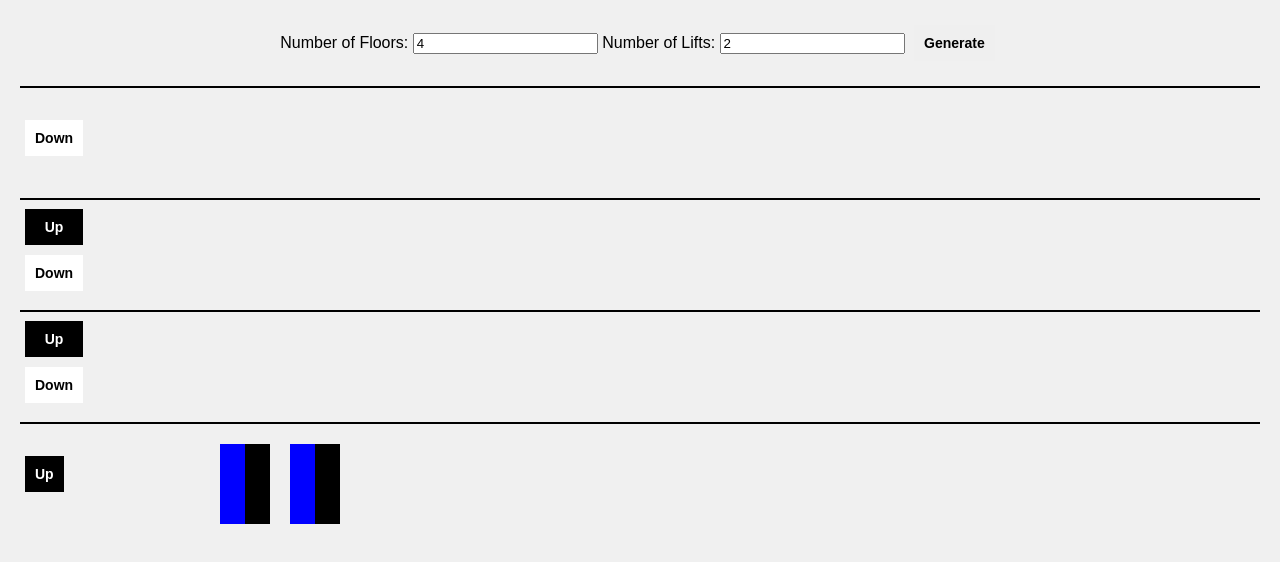
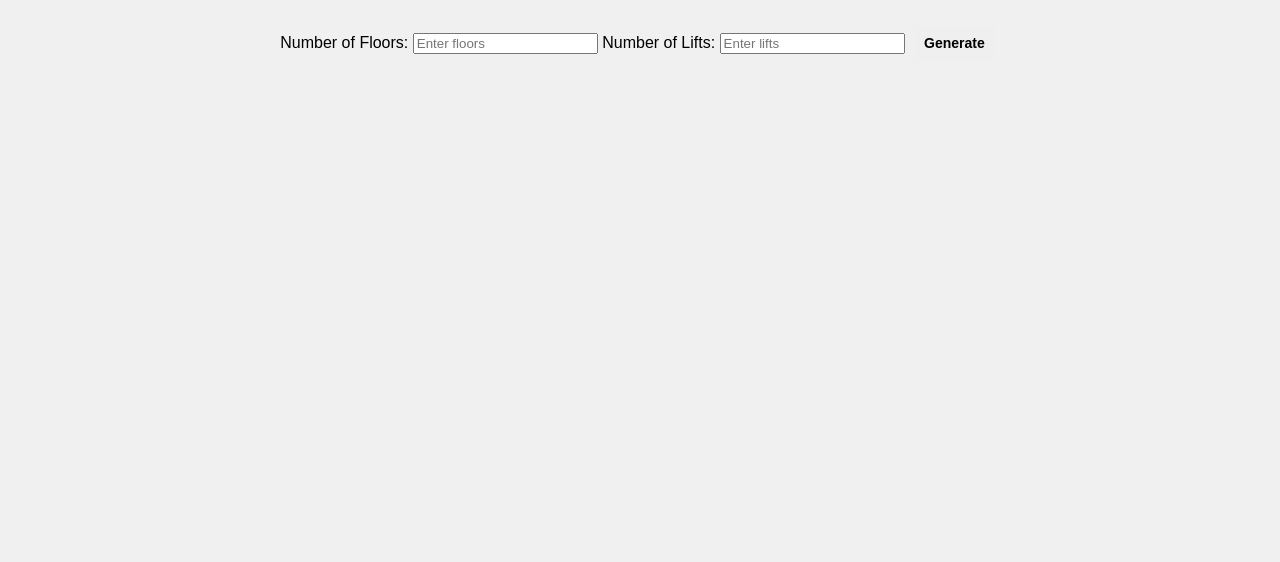
Before and after one commit to Shreyask24/Lift-Simulation, a plain HTML site: page index.html in a window 1280 px wide. Drawn offline with Linux system fonts and the light colour scheme.

Commit message:
Fixed issues

```diff
--- a/index.html
+++ b/index.html
@@ -1,21 +1,24 @@
 <!DOCTYPE html>
 <html lang="en">
+
 <head>
     <meta charset="UTF-8">
     <meta name="viewport" content="width=device-width, initial-scale=1.0">
     <title>Lift Simulation</title>
     <link rel="stylesheet" href="styles.css">
 </head>
+
 <body>
     <div id="control-panel">
         <label for="floors">Number of Floors:</label>
-        <input type="number" id="floors" value="4" min="2">
+        <input type="number" id="floors" min="2" placeholder="Enter floors">
         <label for="lifts">Number of Lifts:</label>
-        <input type="number" id="lifts" value="2" min="1">
+        <input type="number" id="lifts" min="1" placeholder="Enter lifts">
         <button id="generate">Generate</button>
     </div>
     <div id="building"></div>
 
     <script src="script.js"></script>
 </body>
+
 </html>
--- a/script.js
+++ b/script.js
@@ -7,9 +7,9 @@ function generateBuilding() {
     const liftsCount = parseInt(document.getElementById('lifts').value);
 
     const building = document.getElementById('building');
-    building.innerHTML = '';
+    building.innerHTML = ''; // Clear previous building layout
 
-    liftState = Array(liftsCount).fill(1);
+    liftState = Array(liftsCount).fill(1); // Initialize lifts to start at floor 1
 
     for (let i = 1; i <= floorsCount; i++) {
         const floor = document.createElement('div');
@@ -36,7 +36,6 @@ function generateBuilding() {
         }
 
         floor.appendChild(floorButtons);
-
         building.appendChild(floor);
     }
 
@@ -82,7 +81,7 @@ function moveLift(lift, liftIndex, targetFloor, targetY) {
 
         setTimeout(() => {
             lift.classList.remove('door-open');
-        }, 2500);
+        }, 2500); // Doors open for 2.5s before closing
     }, { once: true });
 }
 
--- a/styles.css
+++ b/styles.css
@@ -49,17 +49,19 @@ button {
 button.up {
     background-color: black;
     color: white;
+    border-radius: 50vh;
 }
 
 button.down {
     background-color: white;
     color: black;
+    border-radius: 50vh;
 }
 
 .lift {
     width: 50px;
     height: 80px;
-    background-color: #00f;
+    background-color: #000;
     position: absolute;
     bottom: 0;
     transition: transform 2s ease, left 0.5s ease;
@@ -74,7 +76,7 @@ button.down {
     position: absolute;
     width: 50%;
     height: 100%;
-    background-color: #0000;
+    background-color: #079595;
     z-index: 1;
     left: 0;
     transition: width 1s;
@@ -85,7 +87,7 @@ button.down {
     position: absolute;
     width: 50%;
     height: 100%;
-    background-color: #000;
+    background-color: #a11e1e;
     z-index: 1;
     right: 0;
     transition: width 1s;
```
